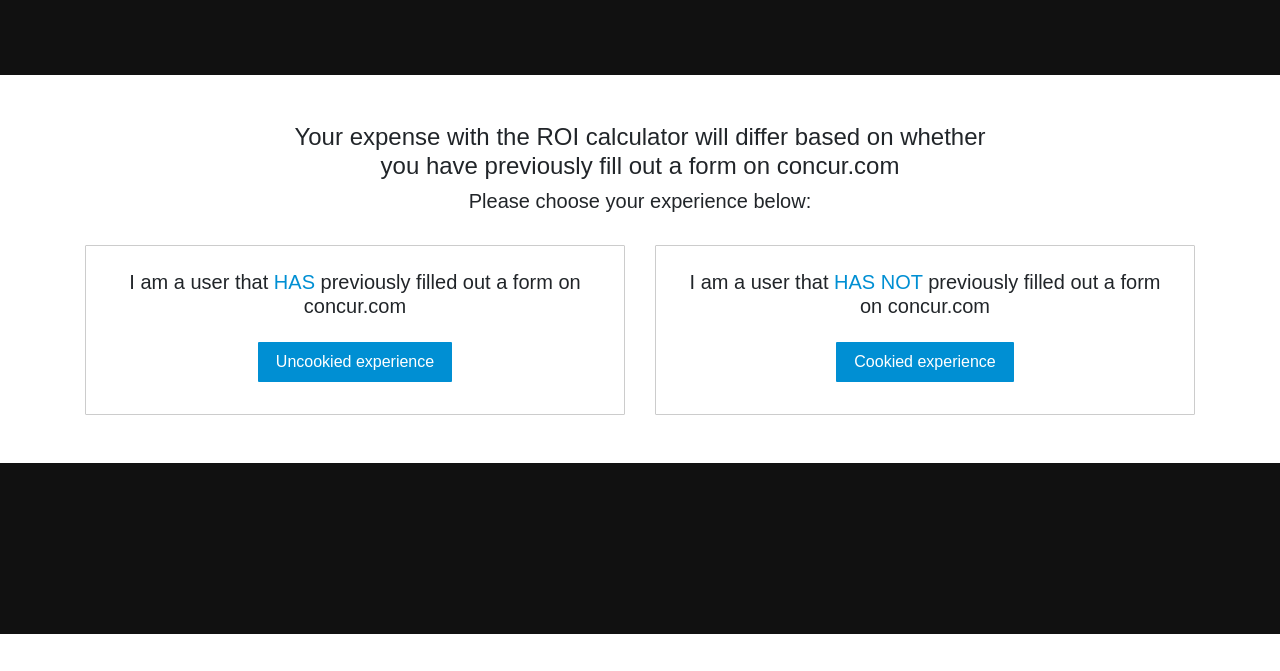
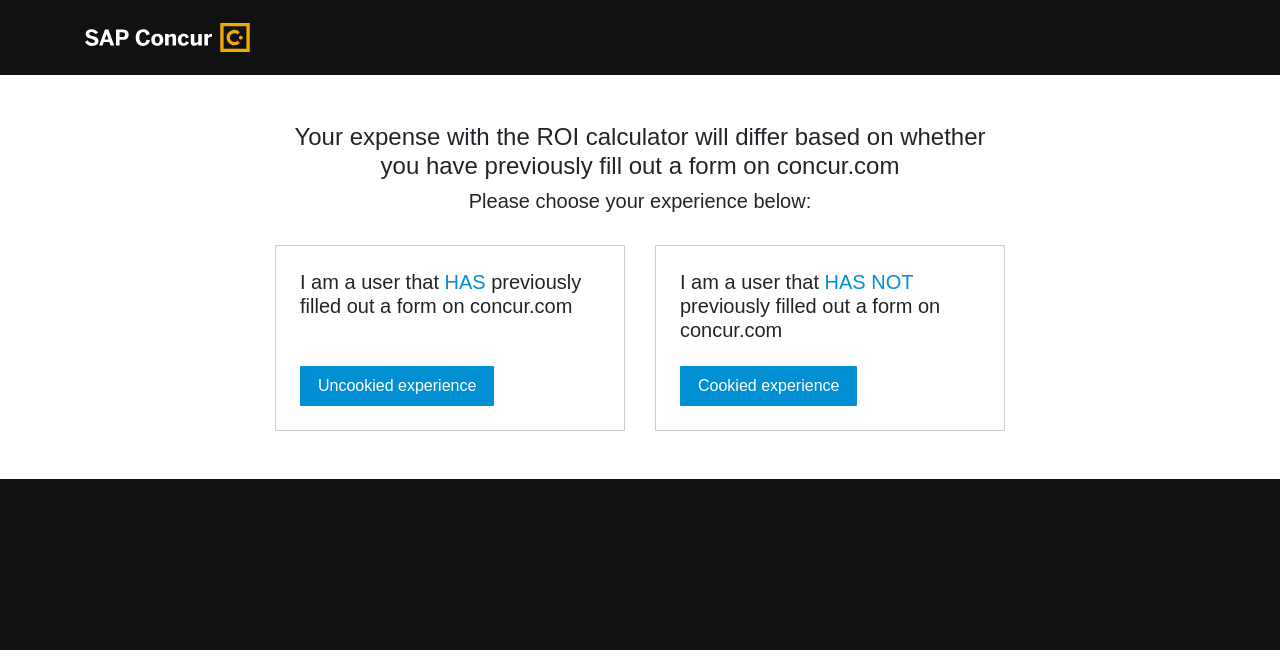
Before and after one commit to eclajambe/roi-calculator, a PHP site: page /index.phtml in a window 1280 px wide. Shown: the top 671 px of the page. Run offline with PHP 8.4, Linux system fonts and the light colour scheme; some libraries are stand-ins or nearby versions.

Commit message:
Adding logo to header

```diff
--- a/css/custom.css
+++ b/css/custom.css
@@ -70,7 +70,8 @@ img {
 /* Global */
 header {
 	background: #111;
-	height: 75px;
+	padding-top: 1.424em;
+	padding-bottom: 1.424em;
 }
 footer {
 	background: #111;
--- a/inc/head.php
+++ b/inc/head.php
@@ -24,4 +24,12 @@
 
     </head>
 
-    <header id="header"></header>
+    <header id="header" class="container-fluid">
+        <div class="container">
+            <div class="row">
+                <div class="col-sm-3">
+                    <img src="img/sap-concur-logo.svg" width="165" />
+                </div><!--// .col-sm-3 -->
+            </div><!--// .row -->
+        </div><!--// .container -->
+    </header>
--- a/index.phtml
+++ b/index.phtml
@@ -5,7 +5,7 @@
         <div id="main-content" class="container-fluid py-5">
             <div class="container">
 
-                <div class="row justify-content-md-center mb-4">
+                <div class="row justify-content-sm-center mb-4">
 
                    <div class="col-sm-8 text-center">
                         <h4>Your expense with the ROI calculator will differ based on whether you have previously fill out a form on concur.com</h4>
@@ -14,25 +14,25 @@
 
                 </div><!--// .row -->
 
-                <div class="row">
+                <div class="row justify-content-sm-center">
 
-                    <div class="col-sm-6">
-                        <div class="border--lt-grey eq-height p-4 text-center">
+                    <div class="col-sm-4">
+                        <div class="border--lt-grey eq-height p-4">
 
                             <h5 class="mb-4">I am a user that <span class="highlight">HAS</span> previously filled out a form on concur.com</h5>
-                            <a class="btn btn-primary mb-2" href="module-uncookied.phtml">Uncookied experience</a>
+                            <a class="btn btn-primary align-bottom" href="module-uncookied.phtml">Uncookied experience</a>
 
                         </div><!--// .border--lt-grey -->
-                    </div><!--// .col-sm-6 -->
+                    </div><!--// .col-sm-4 -->
 
-                    <div class="col-sm-6">
-                        <div class="border--lt-grey eq-height p-4 text-center">
+                    <div class="col-sm-4">
+                        <div class="border--lt-grey eq-height p-4">
 
                             <h5 class="mb-4">I am a user that <span class="highlight">HAS NOT</span> previously filled out a form on concur.com</h5>
                             <a class="btn btn-primary" href="module-cookied.phtml">Cookied experience</a>
 
                         </div><!--// .border--lt-grey -->
-                    </div><!--// .col-sm-6 -->
+                    </div><!--// .col-sm-4 -->
 
                 </div><!--// .row -->
 
```
Also changed, not shown: img/sap-concur-logo.svg (added).
